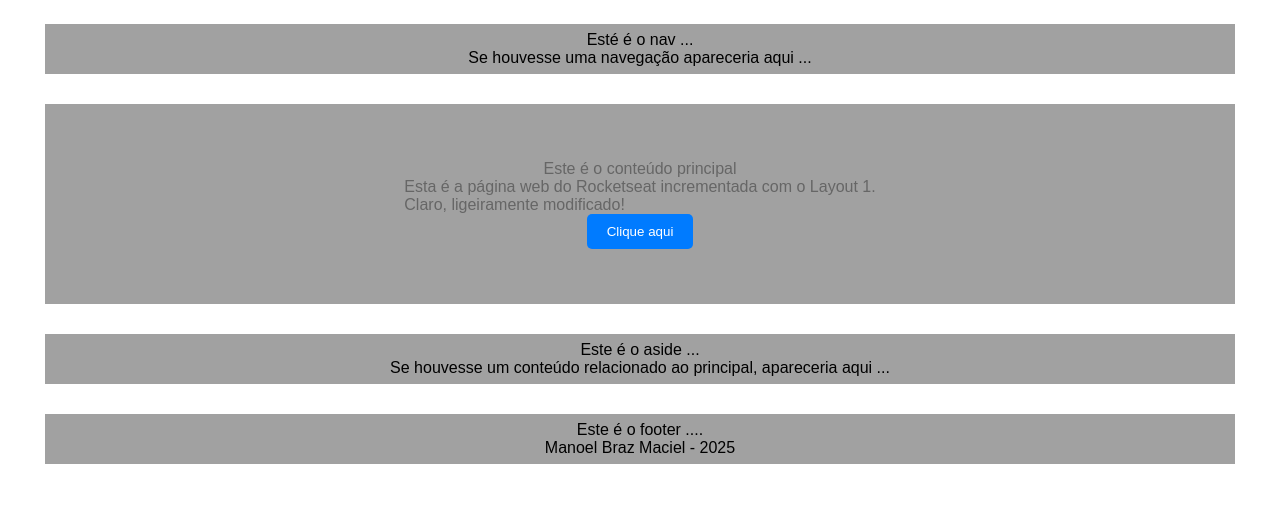
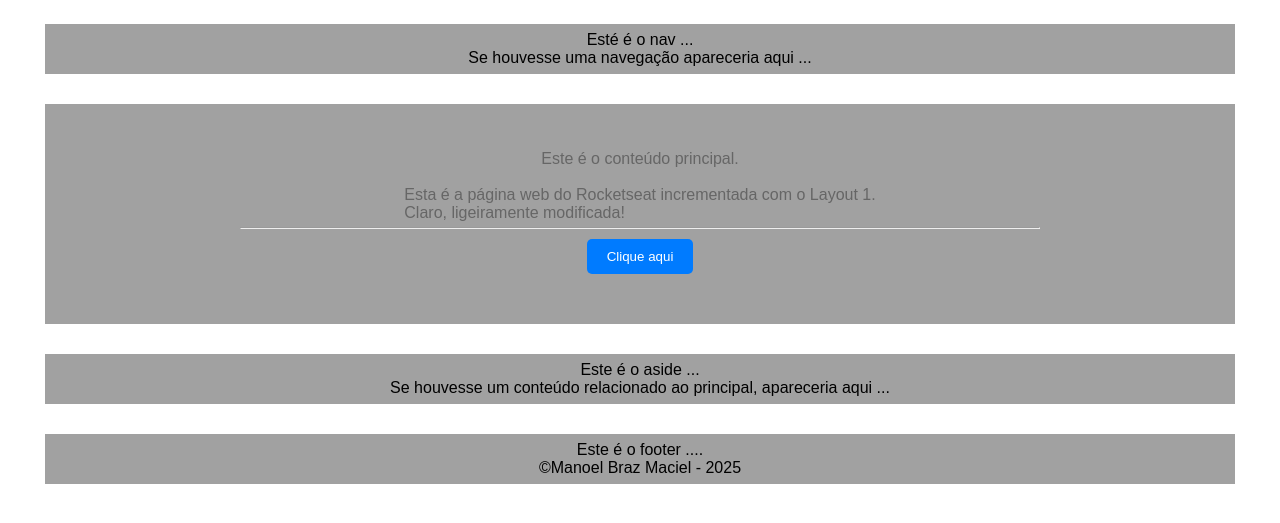
Before and after one commit to manoelmaciel/sites, a plain HTML site: page 1rocketseat/code/index.html in a window 1280 px wide. Shown: the part 121-644 px from the top of the page. Drawn offline with Linux system fonts and the light colour scheme.

Commit message:
Algumas modificações ... Ainda com o Layout 1!

```diff
--- a/1rocketseat/code/css/style.css
+++ b/1rocketseat/code/css/style.css
@@ -15,14 +15,14 @@ body {
 }
 
 header, nav, main, aside, footer {
+	margin: 15px;
+	height: 50px;
+	background-color: #a1a1a1;
 	display: flex;
 	flex-direction: column;
-	margin: 15px;
 	flex: 1 1 100vw;
 	justify-content: center;
 	align-items: center;
-	height: 50px;
-	background-color: #a1a1a1;
 }
 
 header {
@@ -33,13 +33,14 @@ header {
 
 
 main {
-	align-items: center;
-	height: 200px;
+	height: 220px;
+
 	& p {
     color: #666;
 	}
 
 	& button {
+	  margin: 5px;
 	  background-color: #007bff;
 	  color: white;
 	  padding: 10px 20px;
@@ -52,4 +53,10 @@ main {
     background-color: #0056b3;
 	}
 
+	& hr {
+		margin: 5px;
+		height: 1px;
+		width: 800px;
 	}
+
+}
--- a/1rocketseat/code/index.html
+++ b/1rocketseat/code/index.html
@@ -16,11 +16,14 @@
     <p class="description">Se houvesse uma navegação apareceria aqui ...</p>
   </nav>
   <main>
-    <p class="description">Este é o conteúdo principal</p>
+    <p class="description">Este é o conteúdo principal.</p>
+
     <p id="mensagem">
+      <br>
       Esta é a página web do Rocketseat incrementada com o Layout 1.<br>
-      Claro, ligeiramente modificado!
+      Claro, ligeiramente modificada!
     </p>
+    <hr>
     <button id="botao">Clique aqui</button>
   </main>
   <aside>
@@ -29,7 +32,7 @@
   </aside>
   <footer>
     <p>Este é o footer ....</p>
-    <p class="description">Manoel Braz Maciel - 2025</p>
+    <p class="description">&copy;Manoel Braz Maciel - 2025</p>
   </footer>
   <script src="js/script.js"></script>
 </body>
```
Also changed, not shown: 1 other file. Lines whose indentation alone changed are shown as unchanged.
